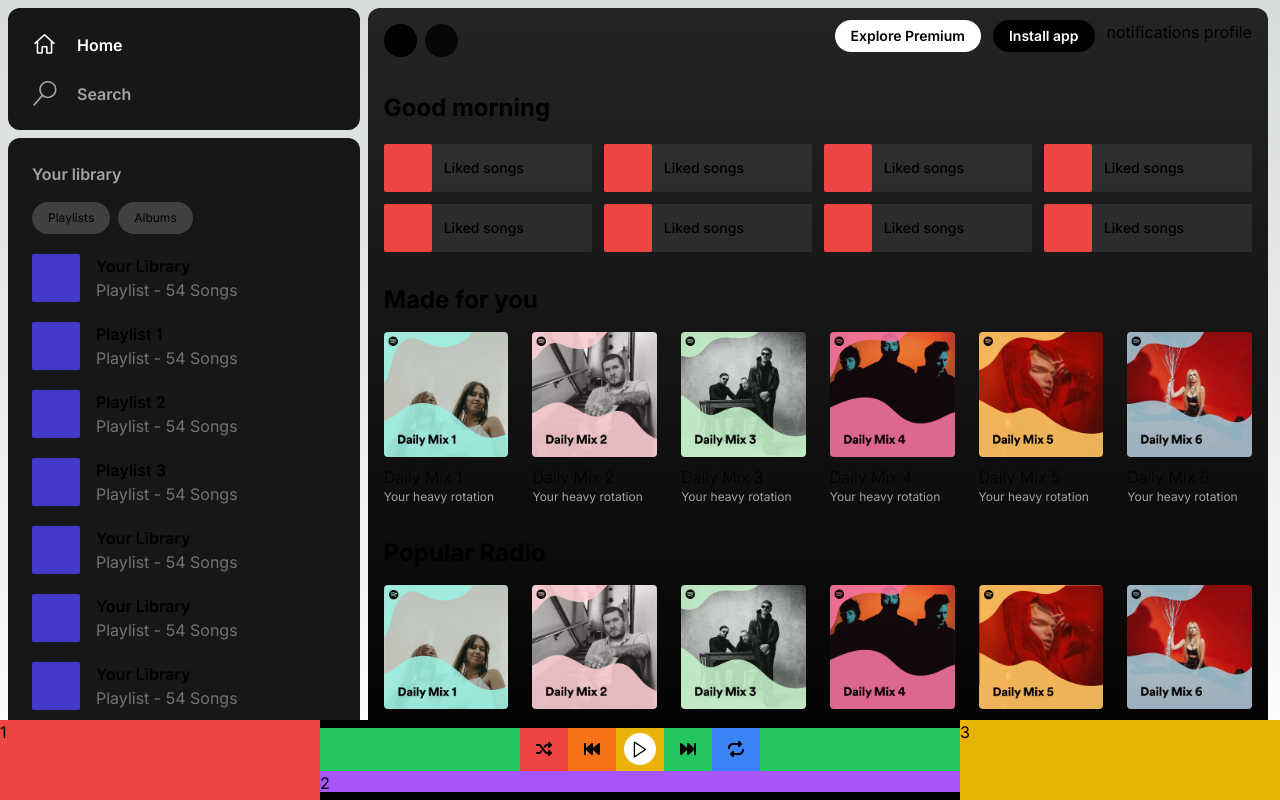
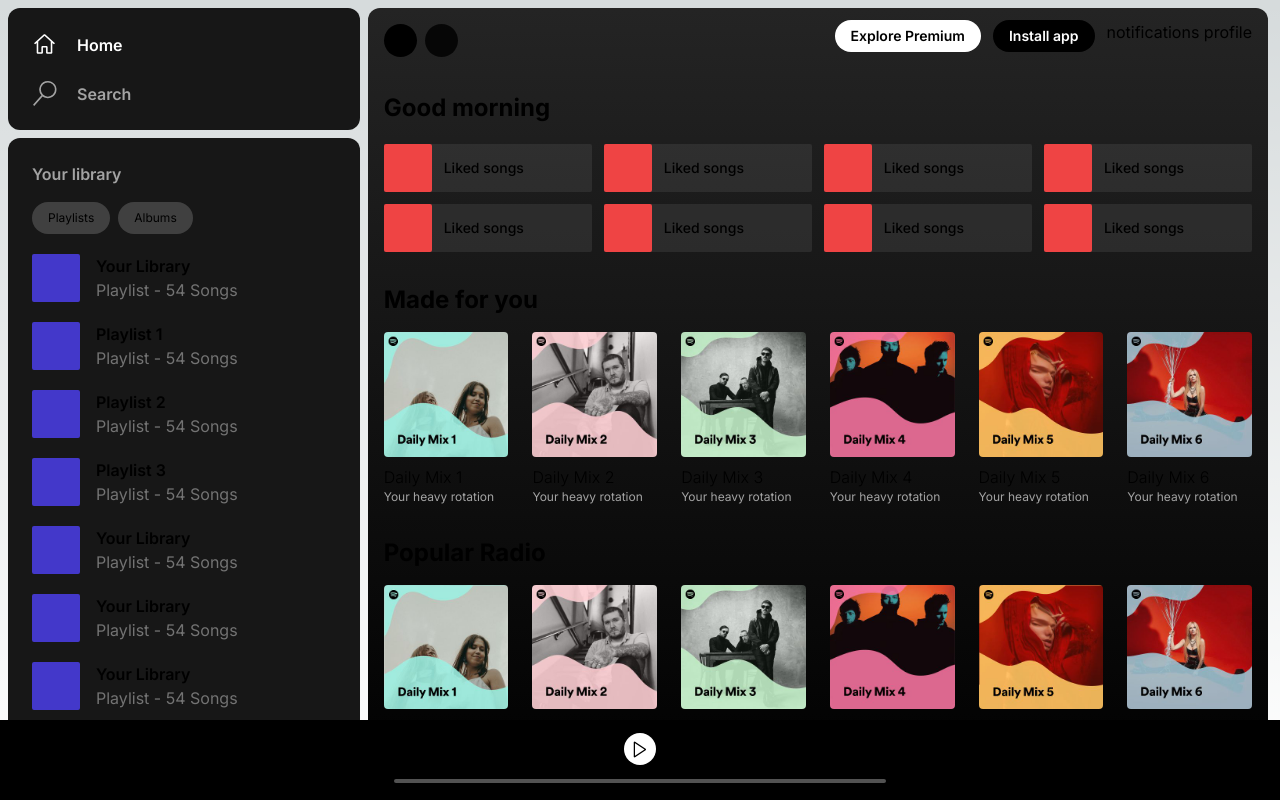
Before and after one commit to HeyEbb/Spotify, a Next.js app: page / in a window 1280 px wide. Built offline with nearby package versions, Linux system fonts and the light colour scheme.

Commit message:
Refactor button styles and layout in page.tsx

```diff
--- a/app/page.tsx
+++ b/app/page.tsx
@@ -83,24 +83,34 @@
         </section>
       </div>
       <div className="fixed bottom-0 flex h-20 w-full bg-black">
-        <div className="w-3/12 bg-red-500">1</div>
-        <div className="mb-2 mt-2 flex w-6/12 flex-col bg-orange-500">
-          <div className="flex h-2/3 justify-center bg-green-500">
-            <div className="flex w-60 justify-center bg-pink-500">
-              <div className="w-14 bg-red-500 flex justify-center items-center"><FaShuffle/></div>
-              <div className="w-14 bg-orange-500 flex justify-center items-center"><FaFastBackward/></div>
-              <div className="flex w-14 justify-center items-center bg-yellow-500 ">
+        <div className="w-4/12 ">1</div>
+        <div className="mb-2 mt-2 flex w-5/12 flex-col ">
+          <div className="flex h-2/3 justify-center ">
+            <div className="flex w-64 justify-center ">
+              <div className="flex w-14 items-center justify-center">
+                <FaShuffle />
+              </div>
+              <div className="flex w-14 items-center justify-center">
+                <FaFastBackward />
+              </div>
+              <div className="flex w-14 items-center justify-center  ">
                 <div className="flex h-8 w-8 items-center justify-center rounded-full bg-white text-xl ">
                   <VscPlay />
                 </div>
               </div>
-              <div className="w-14 bg-green-500 flex justify-center items-center"><FaFastForward/></div>
-              <div className="w-14 bg-blue-500 flex justify-center items-center"><FaRepeat/></div>
+              <div className="flex  w-14 items-center justify-center">
+                <FaFastForward />
+              </div>
+              <div className="flex  w-14 items-center justify-center">
+                <FaRepeat />
+              </div>
             </div>
           </div>
-          <div className="h-1/3 bg-purple-500">2</div>
+          <div className="flex  h-1/3 items-center">
+            <div className="h-1 w-full rounded bg-neutral-600"></div>
+          </div>
         </div>
-        <div className="w-3/12 bg-yellow-500">3</div>
+        <div className="w-4/12 ">3</div>
       </div>
     </main>
   );
```
